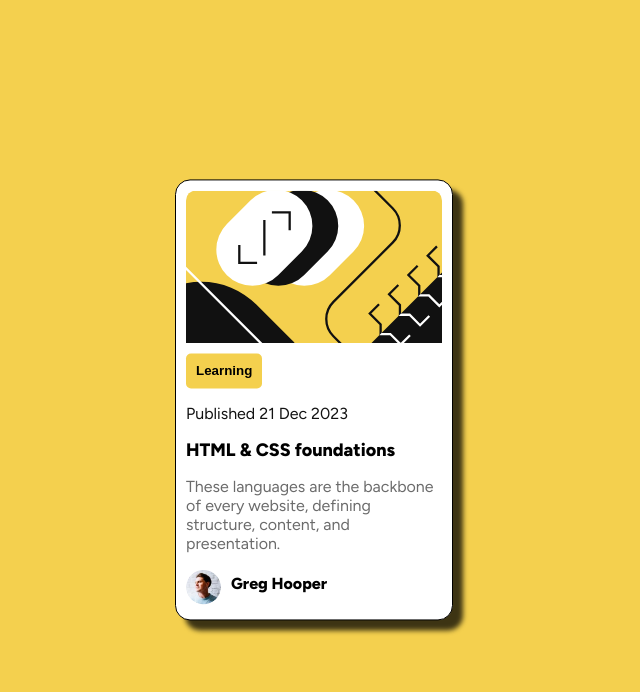
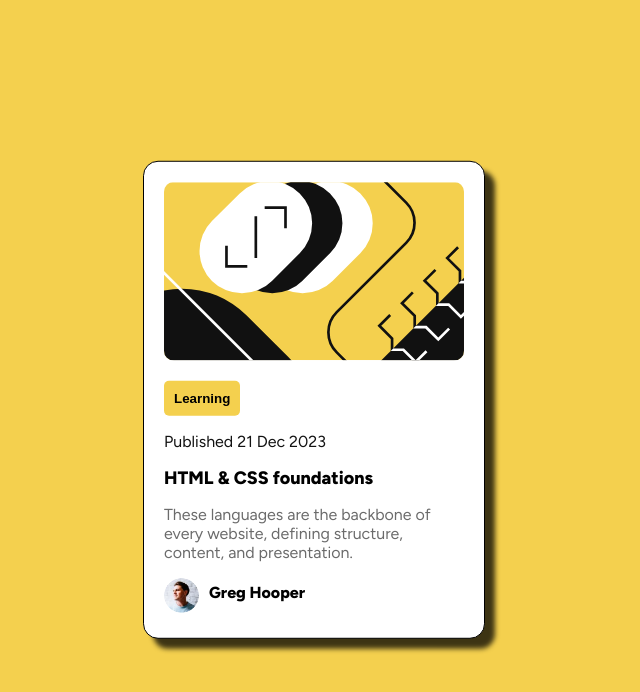
Before and after one commit to akorir08y/Blog, a plain HTML site: page index.html in a window 1280 px wide. Shown: the whole page, without its empty margins (326-966 px from the left). Drawn offline with Linux system fonts and the light colour scheme.

Commit message:
first commit

```diff
--- a/index.html
+++ b/index.html
@@ -19,6 +19,7 @@
     <div class="imgClass">
       <img src="assets/images/illustration-article.svg" alt="" class="qrcode">
     </div>
+    <div class="content">
       <button class="learning">Learning</button>
       <p class="publish">Published 21 Dec 2023</p>
       <h1 class="title">HTML & CSS foundations</h1>
@@ -28,5 +29,6 @@
         <p class="author">Greg Hooper</p>
       </div>
      </div>
+  </div>
 </body>
 </html>
--- a/style.css
+++ b/style.css
@@ -9,7 +9,7 @@ body{
     top: 50%;
     left: 50%;
     transform: translate(-50%, -50%);
-    width: 20%;
+    width: 25%;
     background-color:hsl(0, 0%, 100%);
     padding: 10px;
     border-radius: 15px;
@@ -22,13 +22,20 @@ body{
     -moz-box-shadow: 10px 10px 5px 0px rgba(0,0,0,0.75);
 }
 
+.imgClass{
+    padding: 10px;
+}
+
 .qrcode{
-    width: 100%;
+    width:100%;
     border-radius: 10px;
     align-items: center;
     display: flex;
     justify-content: center;
-    padding-bottom: 10px;
+}
+
+.content{
+    padding:10px;
 }
 
 .learning{
```
Lines whose indentation alone changed are shown as unchanged.
